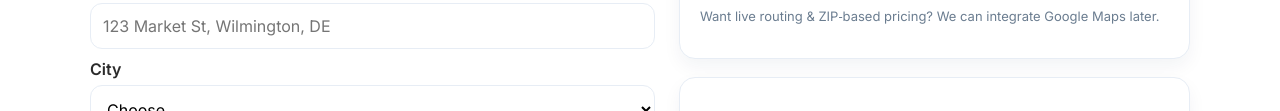
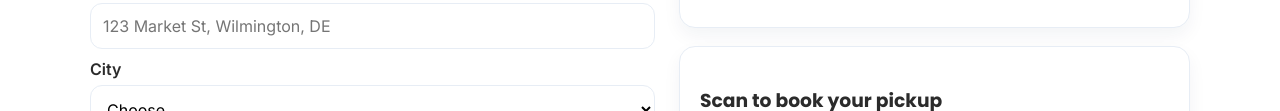
Before and after one commit to neatfleetlaundry/neat-fleet-laundry-site, a website: page index.html in a window 1280 px wide. Shown: the part 4095-4206 px from the top of the page. Drawn offline with Linux system fonts and the light colour scheme.

Commit message:
Update index.html

```diff
--- a/index.html
+++ b/index.html
@@ -286,7 +286,7 @@
   </p>
 </div>
 
-          <p class="note" style="margin-top:10px">Want live routing & ZIP‑based pricing? We can integrate Google Maps later.</p>
+          <p class="note" style="margin-top:10px"></p>
         </div>
         <div class="card" style="margin-top:18px">
           <h3>Scan to book your pickup</h3>
```
